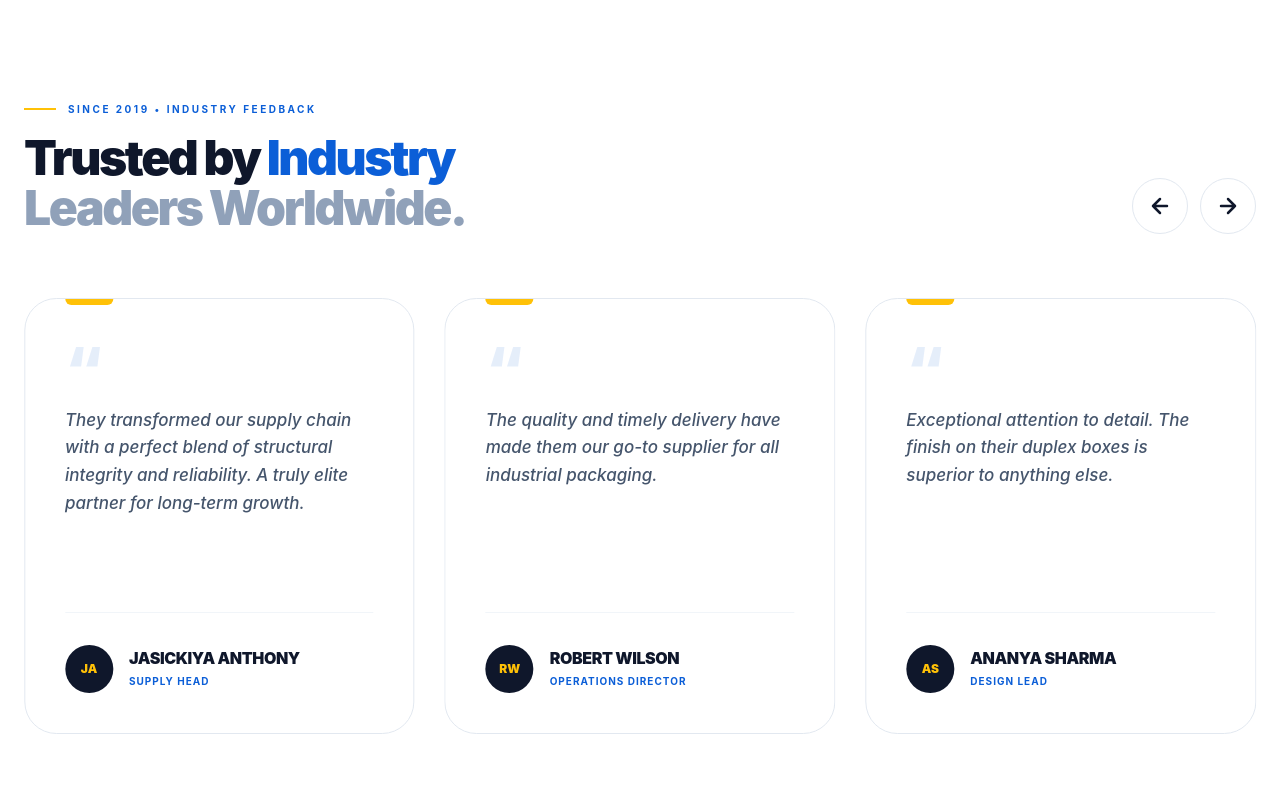
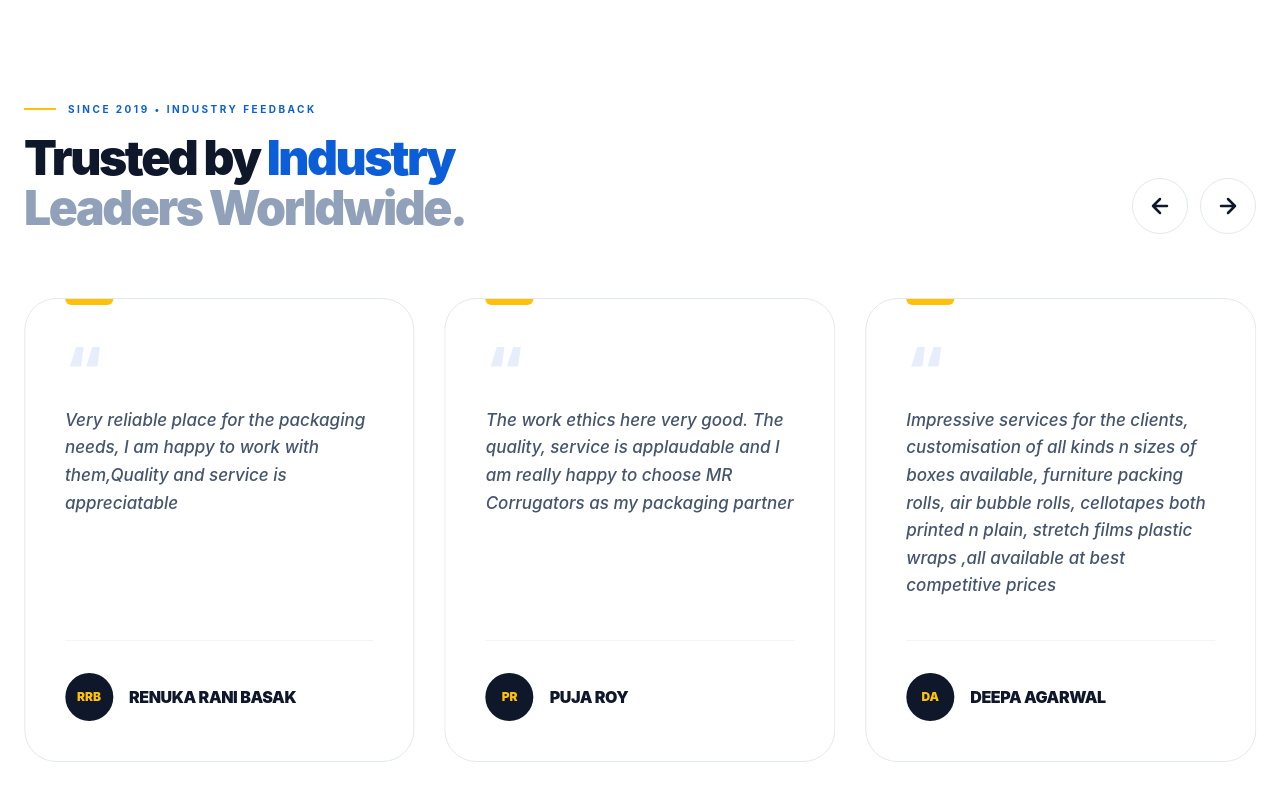
Before and after one commit to agarwalyash27032003/mr-corrugators, a React (Vite) app in the folder frontend/: page / in a window 1280 px wide. Shown: the part 2981-3781 px from the top of the page. Built offline with nearby package versions, Linux system fonts and the light colour scheme.

Commit message:
New changes 20-4

```diff
--- a/frontend/src/data/products.js
+++ b/frontend/src/data/products.js
@@ -14,7 +14,7 @@ export const productData = [
     name: "Duplex Box",
     description: "White-coated surface boxes perfect for high-quality multi-color printing and premium retail presentation.",
     features: ["Smooth Finish", "Excellent Printability", "Moisture Resistant"],
-    image: "https://images.unsplash.com/photo-1589939705384-5185137a7f0f?q=80&w=600"
+    image: "https://ik.imagekit.io/bluepeakstudio/MR%20Corrugators/Duplex%20carton%20box.jpg"
   },
   {
     id: "mono-kraft-box",
@@ -22,7 +22,7 @@ export const productData = [
     name: "Mono Kraft Box",
     description: "Single-layered kraft packaging used for lightweight items, offering a rustic and organic aesthetic.",
     features: ["Lightweight", "Cost-effective", "Bio-degradable"],
-    image: "https://images.unsplash.com/photo-1595079676339-1534801ad6cf?q=80&w=600"
+    image: "https://ik.imagekit.io/bluepeakstudio/MR%20Corrugators/Mono%20kraft%20box.jpg"
   },
   {
     id: "mono-duplex-box",
@@ -30,7 +30,7 @@ export const productData = [
     name: "Mono Duplex Box",
     description: "Single-layer duplex board packaging commonly used in the pharmaceutical and cosmetic industries.",
     features: ["High Stiffness", "Vibrant Graphics", "Compact Design"],
-    image: "https://images.unsplash.com/photo-1512418490979-92798ccc9340?q=80&w=600"
+    image: "https://ik.imagekit.io/bluepeakstudio/MR%20Corrugators/Mono%20duplex%20box.png"
   },
   {
     id: "corrugated-trays",
@@ -38,16 +38,15 @@ export const productData = [
     name: "Corrugated Trays",
     description: "Open-top trays designed for display purposes or for holding beverage cans and jars securely.",
     features: ["Stackable Design", "High Visibility", "Structural Integrity"],
-    image: "https://images.unsplash.com/photo-1591132807083-30c1807f2b10?q=80&w=600"
+    image: "https://ik.imagekit.io/bluepeakstudio/MR%20Corrugators/Corrugated%20trays.jpg"
   },
-  // CELLOTAPES
   {
     id: "corrugated-plastic-box",
     category: "Carton Box",
     name: "Corrugated Plastic Box",
     description: "Weather-resistant, reusable plastic corrugated boxes made from polypropylene. Ideal for returnable transit.",
     features: ["Waterproof", "Highly Durable", "Lightweight Plastic"],
-    image: "https://images.unsplash.com/photo-1606164303240-8480370d0370?q=80&w=600"
+    image: "https://ik.imagekit.io/bluepeakstudio/MR%20Corrugators/Corr%20plastic%20trayus.jpg"
   },
   {
     id: "plain-tape",
@@ -55,6 +54,51 @@ export const productData = [
     name: "Plain Tape",
     description: "High-grade adhesive BOPP tapes for general sealing. Available in brown and transparent.",
     features: ["Strong Adhesion", "UV Resistant", "Long Shelf Life"],
-    image: "https://images.unsplash.com/photo-1603912627214-9011de557cbf?q=80&w=600"
+    image: "https://ik.imagekit.io/bluepeakstudio/MR%20Corrugators/Plain%20tapes.jpg"
+  }
+  ,
+  {
+    id: "printed-tape",
+    category: "CelloTapes",
+    name: "Single / Double Printed Tape",
+    description: "High-grade adhesive BOPP tapes for general sealing. Available in brown and transparent.",
+    features: ["Strong Adhesion", "UV Resistant", "Long Shelf Life"],
+    image: "https://ik.imagekit.io/bluepeakstudio/MR%20Corrugators/Printed%20tapes.jpg"
+  }
+  ,
+  {
+    id: "colored-tape",
+    category: "CelloTapes",
+    name: "Colored Tape",
+    description: "High-grade adhesive BOPP tapes for general sealing. Available in brown and transparent.",
+    features: ["Strong Adhesion", "UV Resistant", "Long Shelf Life"],
+    image: "https://ik.imagekit.io/bluepeakstudio/MR%20Corrugators/Colroed%20tapes.jpg"
+  }
+  ,
+  {
+    id: "plain-corrugated-roll",
+    category: "Corrugated Rolls",
+    name: "Plain/printed 2 ply corrugated rolls",
+    description: "High-grade adhesive BOPP tapes for general sealing. Available in brown and transparent.",
+    features: ["Strong Adhesion", "UV Resistant", "Long Shelf Life"],
+    image: "https://ik.imagekit.io/bluepeakstudio/MR%20Corrugators/Corrugated%20Rolls.jpg"
+  }
+  ,
+  {
+    id: "stretch-films",
+    category: "Stretch films",
+    name: "Stretch films",
+    description: "High-grade adhesive BOPP tapes for general sealing. Available in brown and transparent.",
+    features: [`Available from sizes 3" - 24"`, "Strong Adhesion", "UV Resistant", "Long Shelf Life"],
+    image: "https://ik.imagekit.io/bluepeakstudio/MR%20Corrugators/stretch%20films.jpg"
+  }
+  ,
+  {
+    id: "bubble-wrap",
+    category: "Bubble Wraps",
+    name: "Bubble Wraps",
+    description: "High-grade adhesive BOPP tapes for general sealing. Available in brown and transparent.",
+    features: ["1 mt* 100 mt plastic wrap","Weight 3.5-4 kg","Strong Adhesion", "UV Resistant", "Long Shelf Life"],
+    image: "https://ik.imagekit.io/bluepeakstudio/MR%20Corrugators/Bubble%20wraps.png"
   }
 ];
--- a/frontend/src/sections/about/AboutFounder.jsx
+++ b/frontend/src/sections/about/AboutFounder.jsx
@@ -1,7 +1,7 @@
 import React from 'react';
 
 const AboutFounder = () => (
-  <section className="py-24 lg:py-0 lg:h-[85vh] flex items-center bg-white overflow-hidden">
+  <section className="py-24 lg:py-0 flex items-center bg-white overflow-hidden">
     <div className="container mx-auto px-6 max-w-7xl">
       <div className="flex flex-col lg:flex-row items-center gap-12 lg:gap-24">
 
@@ -44,10 +44,13 @@ const AboutFounder = () => (
           {/* Body Content - Industrial Medium weight */}
           <div className="space-y-6 text-base md:text-[18px] text-slate-600 font-medium leading-relaxed max-w-2xl">
             <p>
-              MR Corrugators was founded on a strategic observation: the packaging sector was saturated with inefficiencies that drove costs up while compromising material standards.
+              MR Corrugators is driven by the experience and vision of Mr. Rajesh Kumar Agarwal, a businessman with over 35 years of deep-rooted industry knowledge. Born and raised in Gangtok, Sikkim, his journey has been built on discipline, consistency, and a sharp understanding of how businesses grow and sustain.
             </p>
             <p>
-              By establishing a <span className="text-slate-900 font-bold">direct-to-enterprise</span> manufacturing ecosystem in Siliguri, we ensure every industrial partner accesses high-performance solutions without the traditional corporate markup.
+              Over the years, he has earned a reputation for reliability and long-term thinking—values that are now at the core of MR Corrugators. His approach is simple: focus on quality, build trust, and never compromise on commitments.
+            </p>
+            <p>
+              Today, that same mindset drives the company forward—ensuring every product delivered stands for durability, precision, and dependability.
             </p>
           </div>
 
@@ -55,7 +58,7 @@ const AboutFounder = () => (
           <div className="pt-10 mt-10 border-t border-slate-100 flex items-center justify-between">
             <div>
               <h4 className="text-2xl font-black text-slate-900 tracking-tight uppercase">
-                Yash Agarwal
+                Mr. Rajesh Kumar Agarwal
               </h4>
               <p className="text-[10px] font-bold text-[var(--color-primary-blue)] uppercase tracking-[0.3em] mt-2">
                 Founder & Managing Director
--- a/frontend/src/sections/home/Testimonials.jsx
+++ b/frontend/src/sections/home/Testimonials.jsx
@@ -7,10 +7,10 @@ import 'swiper/css/navigation';
 
 const Testimonials = () => {
   const reviews = [
-    { name: "Sheldon Jackson", role: "Project Manager", text: "With MR Corrugators, our logistics now feature durable, enduring designs that showcase true manufacturing excellence. Their commitment to quality is unparalleled in the industry." },
-    { name: "Jasickiya Anthony", role: "Supply Head", text: "They transformed our supply chain with a perfect blend of structural integrity and reliability. A truly elite partner for long-term growth." },
-    { name: "Robert Wilson", role: "Operations Director", text: "The quality and timely delivery have made them our go-to supplier for all industrial packaging." },
-    { name: "Ananya Sharma", role: "Design Lead", text: "Exceptional attention to detail. The finish on their duplex boxes is superior to anything else." }
+    { name: "Manisha Garg", text: "Good Quality Satisfactory delivery of packaging 📦 cartoons. Healthy timely delivery of all products.  Cello tapes very reasonable and qualitative items available at factory premises. Thankyou." },
+    { name: "Renuka Rani Basak",  text: "Very reliable place for the packaging needs, I am happy to work with them,Quality and service is appreciatable" },
+    { name: "Puja Roy", text: "The work ethics here very good. The quality, service is applaudable and I am really happy to choose MR Corrugators as my packaging partner" },
+    { name: "Deepa Agarwal", text: "Impressive services for the clients, customisation of all kinds n sizes of boxes available, furniture packing rolls, air bubble rolls, cellotapes both printed n plain, stretch films plastic wraps ,all available at best competitive prices" }
   ];
 
   return (
@@ -84,9 +84,6 @@ const Testimonials = () => {
                     <h4 className="font-black text-slate-900 text-base tracking-tight leading-none uppercase">
                       {r.name}
                     </h4>
-                    <p className="text-[10px] font-bold text-[#0B5ED7] uppercase tracking-widest mt-2">
-                      {r.role}
-                    </p>
                   </div>
                 </div>
               </div>
```
Also changed, not shown: frontend/src/sections/about/AboutCompany.jsx (+28 -37 lines).
